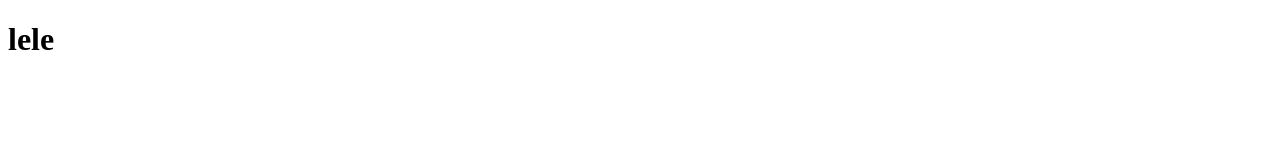
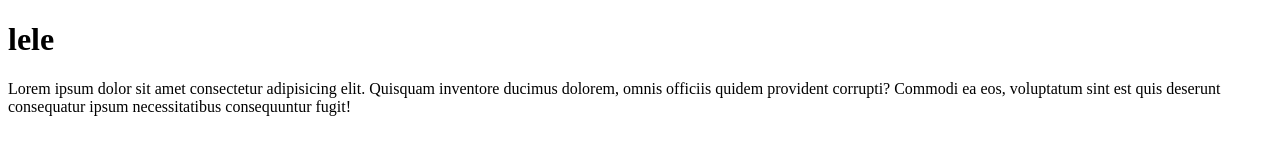
Before and after one commit to ElleNery/lele, a plain HTML site: page index.html in a window 1280 px wide. Drawn offline with Linux system fonts and the light colour scheme.

Commit message:
new text

```diff
--- a/index.html
+++ b/index.html
@@ -8,6 +8,7 @@
 </head>
 <body>
     <h1>lele</h1>
+    <p>Lorem ipsum dolor sit amet consectetur adipisicing elit. Quisquam inventore ducimus dolorem, omnis officiis quidem provident corrupti? Commodi ea eos, voluptatum sint est quis deserunt consequatur ipsum necessitatibus consequuntur fugit!</p>
 
 </body>
 </html>
```
